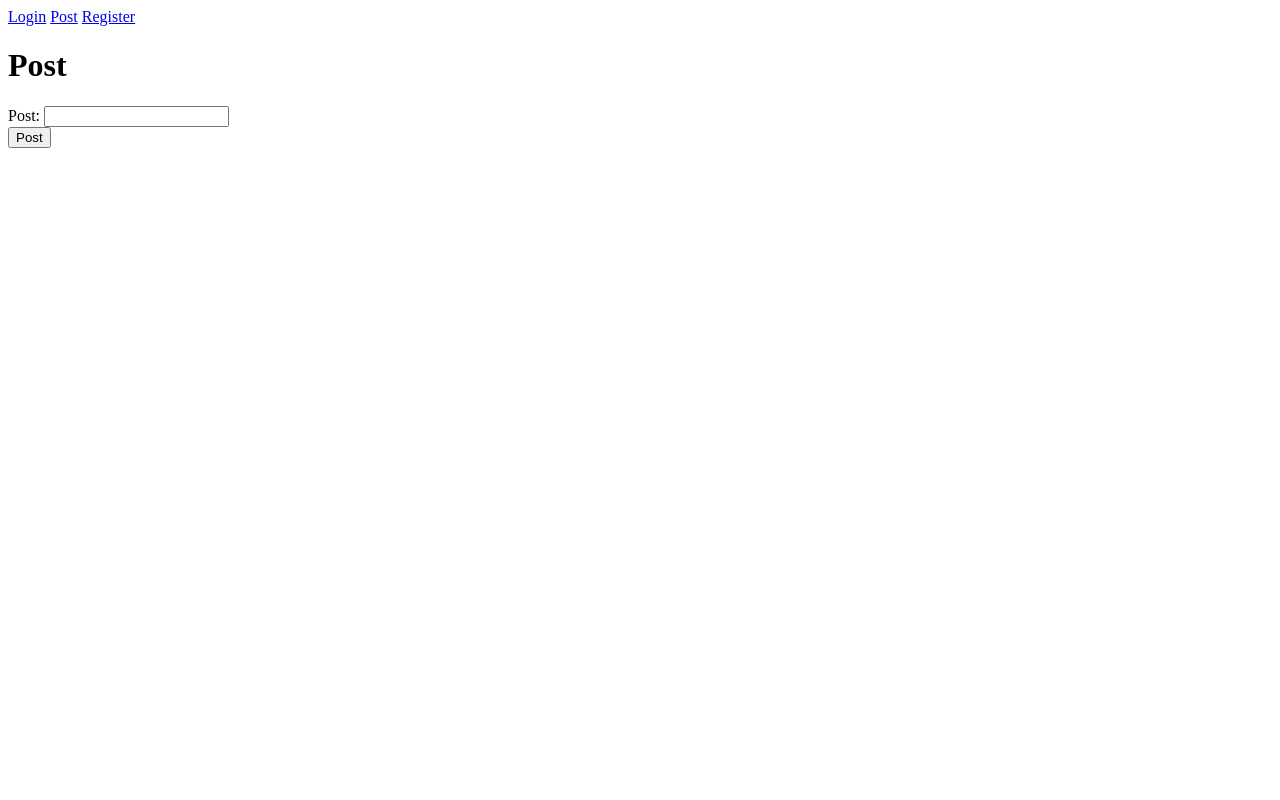
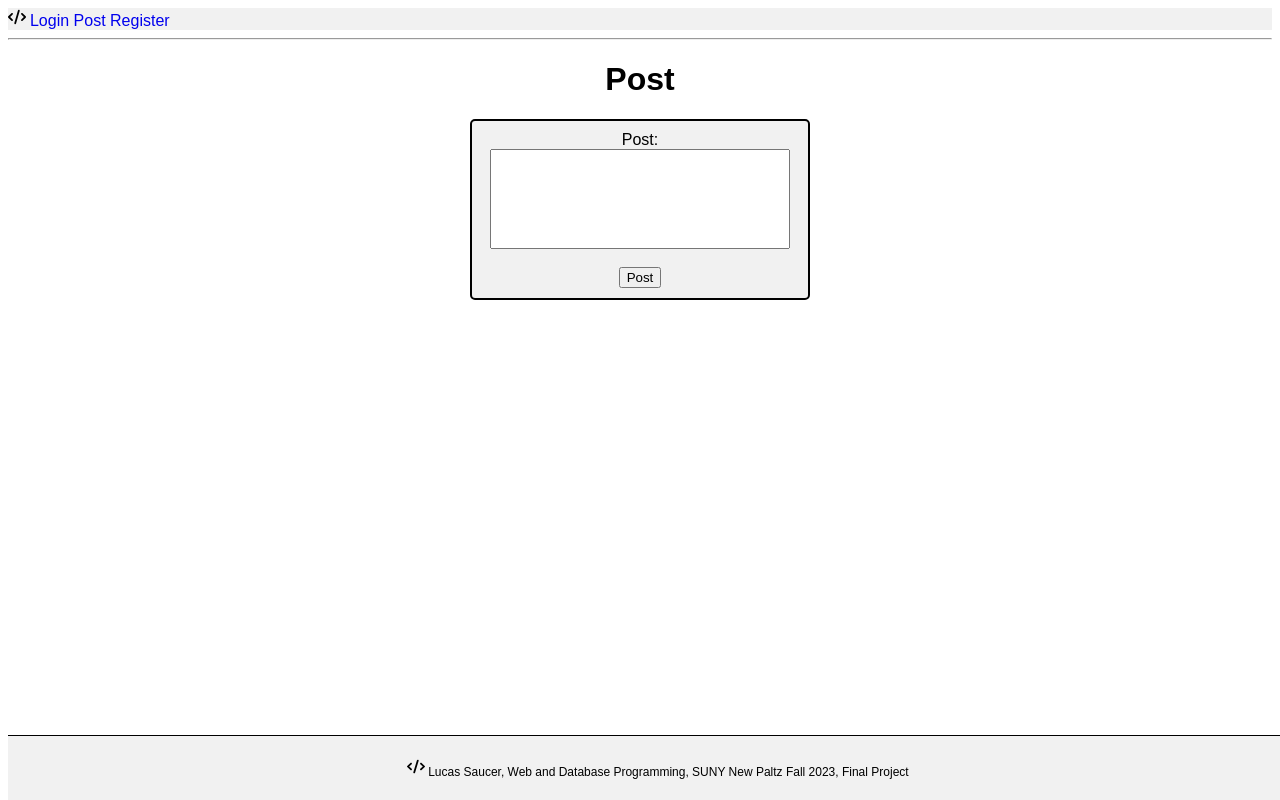
Before and after one commit to lukesaucer/SUNY-New-Paltz-Web-Development-Final-Project, a plain HTML site: page HTML/post.html in a window 1280 px wide. Drawn offline with Linux system fonts and the light colour scheme; a web font is replaced by a local one.

Commit message:
Replace file folders

```diff
--- /dev/null
+++ b/CSS/style.css
@@ -0,0 +1,111 @@
+* {
+    font-family: 'OCR A Std', sans-serif;
+}
+
+a {
+    text-decoration : none;
+}
+
+footer {
+    text-align: center;
+    font-size: 12px;
+    color: #000000;
+    background-color: rgba(236, 236, 236, 0.705);
+    padding: 10px;
+    border-top: 1px solid #000000;
+    position: fixed;
+    bottom: 0;
+    width: 100%;
+}
+
+h1 {
+    text-align: center;
+}
+
+hr {
+    size: 2px;
+}
+
+nav {
+    text-decoration: none;
+    background-color: rgba(236, 236, 236, 0.705);
+}
+
+.navbar {
+    background-color: rgba(236, 236, 236, 0.705);
+}
+
+.loginform {
+    display: flex;
+    flex-direction: column;
+}
+
+.regform {
+    display: flex;
+    flex-direction: column;
+}
+
+.postform {
+    display: flex;
+    flex-direction: column;
+
+}
+
+#code-solid-header {
+    width: 17.5px;
+    height: 17.5px;
+}
+
+#code-solid-footer {
+    width: 17.5px;
+    height: 17.5px;
+}
+
+#login-container {
+    border: 2px solid black;
+    background-color: rgba(236, 236, 236, 0.705);
+    padding: 10px;
+    border-radius: 5px;
+    display: flex;
+    flex-direction: column;
+    align-items: center;
+    justify-content: center;
+    width: 25%;
+    margin: auto;
+}
+
+#post {
+    width: 300px;
+    height: 100px;
+    margin: auto;
+}
+
+#post-container {
+    border: 2px solid black;
+    background-color: rgba(236, 236, 236, 0.705);
+    padding: 10px;
+    border-radius: 5px;
+    display: flex;
+    flex-direction: column;
+    align-items: center;
+    justify-content: center;
+    width: 25%;
+    margin: auto;
+}
+
+#reg-container {
+    border: 2px solid black;
+    background-color: rgba(236, 236, 236, 0.705);
+    padding: 10px;
+    border-radius: 5px;
+    display: flex;
+    flex-direction: column;
+    align-items: center;
+    justify-content: center;
+    width: 25%;
+    margin: auto;
+}
+
+#submit {
+    text-align: center
+}
--- a/HTML/post.html
+++ b/HTML/post.html
@@ -4,21 +4,31 @@
 <head>
     <meta charset="UTF-8">
     <meta name="viewport" content="width=device-width, initial-scale=1.0">
-    <title>Document</title>
-    <nav>
+    <title>Post</title>
+    <link rel="icon" type="image/x-icon" href="/Images/code-solid.svg" id="code-solid-favicon">
+    <link href="https://fonts.cdnfonts.com/css/ocr-a-std" rel="stylesheet">
+    <link id="style" rel="stylesheet" href="/CSS/style.css">
+    <link rel="stylesheet" href="https://pro.fontawesome.com/releases/v5.10.0/css/all.css">
+    <nav class="navbar">
+        <img src="/Images/code-solid.svg" id="code-solid-header">
         <a href="login.html">Login</a>
         <a href="post.html">Post</a>
         <a href="register.html">Register</a>
     </nav>
+    <hr>
 </head>
 <body>
     <h1>Post</h1>
-    <form>
-        <label for="post">Post: </label>
-        <input type="text" name="post" id="post" required>
-        <br>
-        <input type="submit" value="Post" id="submit">
-        <br>
+    <form class="postform">
+        <div id="post-container">
+            <label for="post">Post: </label>
+            <input type="text" name="post" id="post" required>
+            <br>
+            <input type="submit" value="Post" id="submit">
+        </div>
     </form>
 </body>
+<footer>
+    <p><img src="/Images/code-solid.svg" id="code-solid-footer"> Lucas Saucer, Web and Database Programming, SUNY New Paltz Fall 2023, Final Project</p>
+</footer>
 </html>
```
Also changed, not shown: HTML/login.html (+14 -4 lines), HTML/register.html (+14 -4 lines), Images/code-solid.svg (added).
